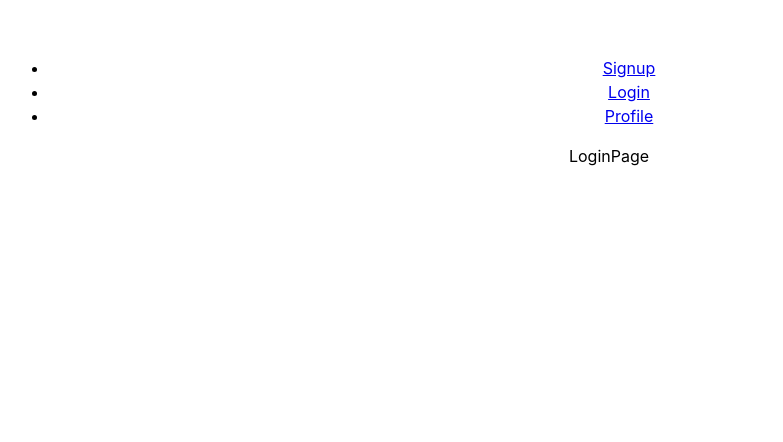
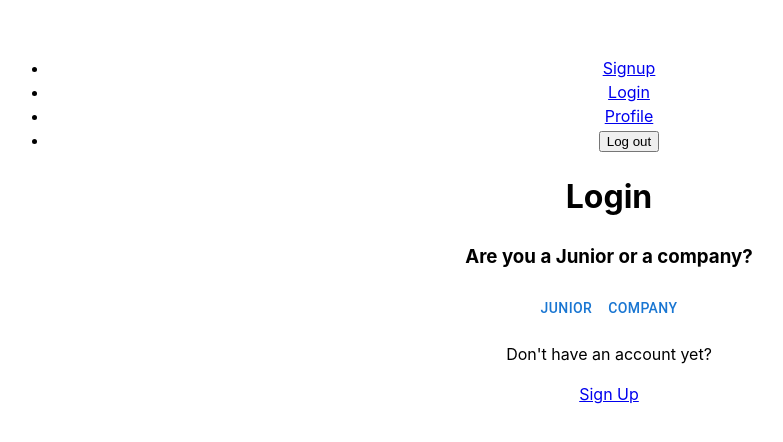
Before and after one commit to fabrizio-giffi/juniorjobs-frontend, a React (Vite) app: page /login in a window 1280 px wide. Shown: the top 442 px of the page, without its empty margins (31-814 px from the left). Built offline with nearby package versions, Linux system fonts and the light colour scheme.

Commit message:
Authentication done. Basic profile page

```diff
--- a/src/App.jsx
+++ b/src/App.jsx
@@ -1,21 +1,42 @@
-import { useState } from "react";
 import { Route, Routes } from "react-router-dom";
 import "./App.css";
+import IsLoggedIn from "./components/IsLoggedIn";
+import IsLoggedOut from "./components/IsLoggedOut";
 import NavBar from "./components/NavBar";
 import HomePage from "./pages/HomePage";
 import LoginPage from "./pages/LoginPage";
 import ProfilePage from "./pages/ProfilePage";
 import SignupPage from "./pages/SignupPage";
-
 function App() {
   return (
     <div className="App">
       <NavBar />
       <Routes>
         <Route path="/" element={<HomePage />} />
-        <Route path="/login" element={<LoginPage />} />
-        <Route path="/signup" element={<SignupPage />} />
-        <Route path="/profile" element={<ProfilePage />} />
+        <Route
+          path="/login"
+          element={
+            <IsLoggedOut>
+              <LoginPage />
+            </IsLoggedOut>
+          }
+        />
+        <Route
+          path="/signup"
+          element={
+            <IsLoggedOut>
+              <SignupPage />
+            </IsLoggedOut>
+          }
+        />
+        <Route
+          path="/profile"
+          element={
+            <IsLoggedIn>
+              <ProfilePage />
+            </IsLoggedIn>
+          }
+        />
         <Route path="*" element={<h1>404 Not Found</h1>} />
       </Routes>
     </div>
--- /dev/null
+++ b/src/components/CompanyProfile.jsx
@@ -0,0 +1,7 @@
+function CompanyProfile() {
+  return (
+    <div>This is the company profile</div>
+  )
+}
+
+export default CompanyProfile
--- /dev/null
+++ b/src/components/IsLoggedIn.jsx
@@ -0,0 +1,18 @@
+import { useContext } from "react";
+import { AuthContext } from "../context/auth.context";
+import { Navigate } from "react-router-dom";
+
+function IsLoggedIn({ children }) {
+  const { isLoggedIn, isLoading } = useContext(AuthContext);
+
+  // If the authentication is still loading
+
+  if (isLoading) return <p>Loading ...</p>;
+  if (!isLoggedIn) {
+    return <Navigate to="/login" />;
+  } else {
+    return children;
+  }
+}
+
+export default IsLoggedIn;
--- /dev/null
+++ b/src/components/IsLoggedOut.jsx
@@ -0,0 +1,18 @@
+import { useContext } from "react";
+import { AuthContext } from "../context/auth.context";
+import { Navigate } from "react-router-dom";
+
+function IsLoggedOut({ children }) {
+  const { isLoggedIn, isLoading } = useContext(AuthContext);
+
+  // If the authentication is still loading
+
+  if (isLoading) return <p>Loading ...</p>;
+  if (isLoggedIn) {
+    return <Navigate to="/" />;
+  } else {
+    return children;
+  }
+}
+
+export default IsLoggedOut;
--- /dev/null
+++ b/src/components/JuniorProfile.jsx
@@ -0,0 +1,7 @@
+function JuniorProfile() {
+  return (
+    <div>This is the junior profile</div>
+  )
+}
+
+export default JuniorProfile
--- a/src/components/NavBar.jsx
+++ b/src/components/NavBar.jsx
@@ -1,6 +1,9 @@
+import { useContext } from "react";
 import { NavLink } from "react-router-dom";
+import { AuthContext } from "../context/auth.context";
 
 function NavBar() {
+  const { logOutUser } = useContext(AuthContext);
   return (
     <ul>
       <li>
@@ -12,6 +15,11 @@ function NavBar() {
       <li>
         <NavLink to="/profile">Profile</NavLink>
       </li>
+      <li>
+        <button type="button" onClick={logOutUser}>
+          Log out
+        </button>
+      </li>
     </ul>
   );
 }
--- a/src/components/PasswordForm.jsx
+++ b/src/components/PasswordForm.jsx
@@ -1,9 +1,9 @@
-import { FormControl, IconButton, InputAdornment, InputLabel, OutlinedInput, TextField } from "@mui/material";
+import { FormControl, IconButton, InputAdornment, InputLabel, OutlinedInput } from "@mui/material";
 import Visibility from "@mui/icons-material/Visibility";
 import VisibilityOff from "@mui/icons-material/VisibilityOff";
 import { useState } from "react";
 
-function PasswordForm({setPassword}) {
+function PasswordForm({ setPassword, password }) {
   // MANTINE
   const [showPassword, setShowPassword] = useState(false);
   const handleClickShowPassword = () => setShowPassword((show) => !show);
@@ -11,9 +11,12 @@ function PasswordForm({setPassword}) {
     event.preventDefault();
   };
   return (
-    <FormControl onChange={(event) => setPassword(event.target.value)} variant="outlined">
+    <FormControl required variant="outlined">
       <InputLabel htmlFor="outlined-adornment-password">Password</InputLabel>
       <OutlinedInput
+        value={password}
+        autoComplete="new-password"
+        onChange={(event) => setPassword(event.target.value)}
         id="outlined-adornment-password"
         type={showPassword ? "text" : "password"}
         endAdornment={
@@ -31,7 +34,7 @@ function PasswordForm({setPassword}) {
         label="Password"
       />
     </FormControl>
-  )
+  );
 }
 
-export default PasswordForm
+export default PasswordForm;
--- a/src/context/auth.context.jsx
+++ b/src/context/auth.context.jsx
@@ -1,15 +1,58 @@
 import React, { useState, useEffect, createContext } from "react";
 import axios from "axios";
-const API_URL = "http://localhost:5005";
+const API_URL = "http://localhost:5005/auth/";
 
 export const AuthContext = createContext();
 
 function AuthProviderWrapper({ children }) {
+  const [role, setRole] = useState();
   const [isLoggedIn, setIsLoggedIn] = useState(false);
   const [isLoading, setIsLoading] = useState(true);
   const [user, setUser] = useState(null);
 
-  return <AuthContext.Provider value={{ isLoggedIn, isLoading, user }}>{children}</AuthContext.Provider>;
+  const storeToken = (token) => {
+    localStorage.setItem("authToken", token);
+  };
+
+  const authenticateUser = async () => {
+    const storedToken = localStorage.getItem("authToken");
+
+    if (storedToken) {
+      try {
+        const response = await axios.get(`${API_URL}${role === "junior" ? "user" : "company"}/verify`, {
+          headers: { Authorization: `Bearer ${storedToken}` },
+        });
+        setIsLoggedIn(true);
+        setIsLoading(false);
+        setUser(response.data);
+      } catch (error) {
+        setIsLoggedIn(false);
+        setIsLoading(false);
+        setUser(null);
+      }
+    } else {
+      setIsLoggedIn(false);
+      setIsLoading(false);
+      setUser(null);
+    }
+  };
+
+  const logOutUser = () => {
+    localStorage.removeItem("authToken");
+    authenticateUser();
+  };
+
+  useEffect(() => {
+    authenticateUser();
+  }, []);
+
+  return (
+    <AuthContext.Provider
+      value={{ isLoggedIn, isLoading, user, storeToken, role, setRole, authenticateUser, logOutUser }}
+    >
+      {children}
+    </AuthContext.Provider>
+  );
 }
 
 export default AuthProviderWrapper;
--- a/src/pages/LoginPage.jsx
+++ b/src/pages/LoginPage.jsx
@@ -1,7 +1,83 @@
+import { useContext, useState } from "react";
+import { Link, Navigate, useNavigate } from "react-router-dom";
+import { Box, Button, TextField } from "@mui/material";
+import axios from "axios";
+import PasswordForm from "../components/PasswordForm";
+import { AuthContext } from "../context/auth.context";
+
+const API_URL = "http://localhost:5005/auth/";
+
 function LoginPage() {
+  const { storeToken, authenticateUser, role, setRole, isLoading, setIsLoading } = useContext(AuthContext);
+  const [name, setName] = useState("");
+  const [email, setEmail] = useState("");
+  const [password, setPassword] = useState("");
+  const [errorMessage, setErrorMessage] = useState(undefined);
+  const navigate = useNavigate();
+
+  const handleLogin = async (event) => {
+    event.preventDefault();
+    const requestBody = { name, email, password };
+    try {
+      const response = await axios.post(`${API_URL}${role === "junior" ? "user" : "company"}/login`, requestBody);
+      // console.log(`${role === "junior" ? "User" : "Company"} logged in succesfully`, response.data.authToken);
+      // response.data.authToken holds the token
+      storeToken(response.data.authToken);
+      await authenticateUser();
+      navigate("/profile");
+    } catch (error) {
+      const errorDescription = error.response.data.message;
+      setErrorMessage(errorDescription);
+      console.log("There was an error with the signup.", errorDescription);
+    }
+  };
+
   return (
-    <div>LoginPage</div>
-  )
+    <div className="SignupPage">
+      <h1>Login</h1>
+      <div>
+        <h3>Are you a Junior or a company?</h3>
+        <div>
+          <Button onClick={() => setRole("junior")}>Junior</Button>
+          <Button onClick={() => setRole("company")}>Company</Button>
+        </div>
+      </div>
+      {role && (
+        <form onSubmit={handleLogin}>
+          <Box sx={{ display: "flex", gap: "1rem", flexDirection: "column" }}>
+            {role === "company" && (
+              <TextField
+                value={name}
+                onChange={(event) => setName(event.target.value)}
+                id="outlined-basic"
+                label="Company Name"
+                variant="outlined"
+                required
+              />
+            )}
+            {role === "junior" && (
+              <TextField
+                type="email"
+                value={email}
+                onChange={(event) => setEmail(event.target.value)}
+                id="outlined-basic"
+                label="Email"
+                variant="outlined"
+                required
+              />
+            )}
+            <PasswordForm setPassword={setPassword} password={password} />
+            <Button type="submit">Login</Button>
+          </Box>
+        </form>
+      )}
+
+      {errorMessage && <p className="error-message">{errorMessage}</p>}
+
+      <p>Don't have an account yet?</p>
+      <Link to={"/signup"}> Sign Up</Link>
+    </div>
+  );
 }
 
-export default LoginPage
+export default LoginPage;
--- a/src/pages/ProfilePage.jsx
+++ b/src/pages/ProfilePage.jsx
@@ -1,7 +1,17 @@
+import { useContext } from "react";
+import CompanyProfile from "../components/CompanyProfile";
+import JuniorProfile from "../components/JuniorProfile";
+import { AuthContext } from "../context/auth.context";
+
 function ProfilePage() {
+  const { user } = useContext(AuthContext);
+
   return (
-    <div>ProfilePage</div>
-  )
+    <>
+      {user.role === "company" && <CompanyProfile />}
+      {user.role === "junior" && <JuniorProfile />}
+    </>
+  );
 }
 
-export default ProfilePage
+export default ProfilePage;
--- a/src/pages/SignupPage.jsx
+++ b/src/pages/SignupPage.jsx
@@ -3,11 +3,12 @@ import { Link, useNavigate } from "react-router-dom";
 import { Box, Button, TextField } from "@mui/material";
 import axios from "axios";
 import PasswordForm from "../components/PasswordForm";
+import { AuthContext } from "../context/auth.context";
 
 const API_URL = "http://localhost:5005/auth/";
 
 function SignupPage(props) {
-  const [role, setRole] = useState();
+  const { role, setRole } = useContext(AuthContext);
   const [name, setName] = useState("");
   const [email, setEmail] = useState("");
   const [password, setPassword] = useState("");
@@ -17,15 +18,14 @@ function SignupPage(props) {
   const handleSignup = async (event) => {
     event.preventDefault();
     const requestBody = { name, email, password };
-    console.log(requestBody);
     try {
       const response = await axios.post(`${API_URL}${role === "junior" ? "user" : "company"}/signup`, requestBody);
-      console.log(`${role === "junior" ? "User" : "Company"} created succesfully`, response.data);
+      // console.log(`${role === "junior" ? "User" : "Company"} created succesfully`, response.data);
       if (response.status === 201) navigate("/login");
     } catch (error) {
       const errorDescription = error.response.data.message;
       setErrorMessage(errorDescription);
-      console.log("There was an error with the signup.", error);
+      console.log("There was an error with the signup.", errorDescription);
     }
   };
 
@@ -49,16 +49,19 @@ function SignupPage(props) {
                 id="outlined-basic"
                 label="Company Name"
                 variant="outlined"
+                required
               />
             )}
             <TextField
+              type="email"
               value={email}
               onChange={(event) => setEmail(event.target.value)}
               id="outlined-basic"
               label="Email"
               variant="outlined"
+              required
             />
-            <PasswordForm setPassword={setPassword} />
+            <PasswordForm setPassword={setPassword} password={password} />
             <Button type="submit">Sign Up</Button>
           </Box>
         </form>
```
Lines whose indentation alone changed are shown as unchanged.
